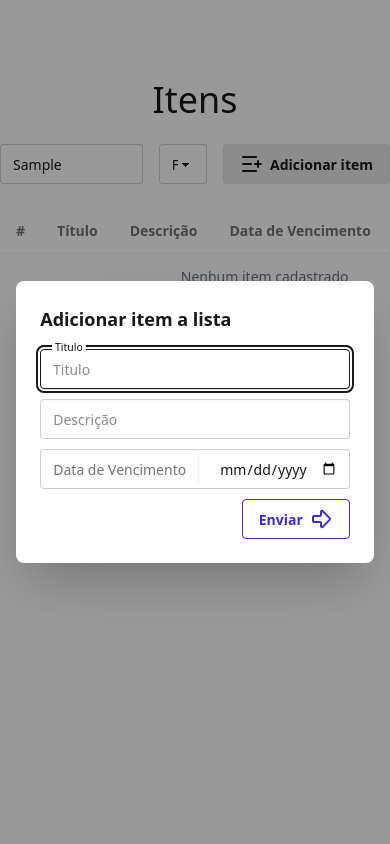
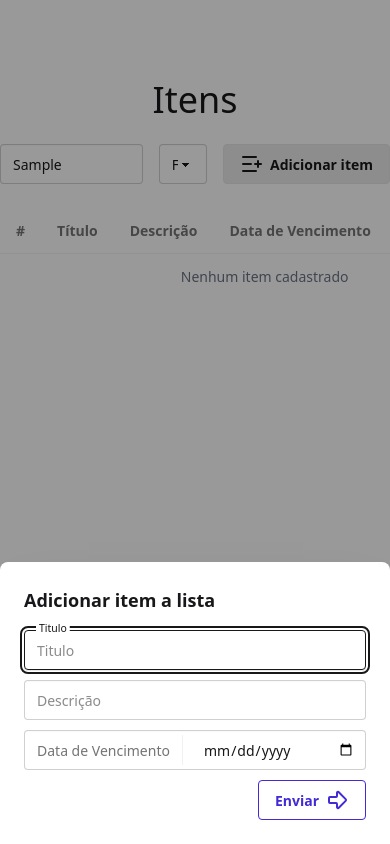
Before and after one commit to LuWroblewski/desafiosenhadigital, a Vue app: page / in a window 390 px wide. Both pictures are taken after typing "Sample" into the empty fields and a click on the button "Adicionar item". Built offline with nearby package versions, Linux system fonts and the light colour scheme.

Commit message:
add responsive

```diff
--- a/src/components/modalAdd/modalAdd.vue
+++ b/src/components/modalAdd/modalAdd.vue
@@ -1,7 +1,7 @@
 <template>
-  <button class="btn btn-soft" @click="openModal"><ListPlus /> Adicionar item</button>
+  <button class="btn btn-soft" onclick="addmodal.showModal()"><ListPlus /> Adicionar item</button>
 
-  <dialog ref="modal" class="modal">
+  <dialog id="addmodal" class="modal modal-bottom sm:modal-middle">
     <div class="modal-box">
       <h3 class="text-lg font-bold">Adicionar item a lista</h3>
       <div class="w-full space-y-2.5 mt-4">
@@ -41,10 +41,6 @@ const description = ref('');
 const data = ref('');
 const modal = ref(null);
 
-function openModal() {
-  modal.value?.showModal();
-}
-
 function addItem() {
   if (!title.value || !description.value || !data.value) {
     alert('Preencha todos os campos!');
@@ -65,6 +61,6 @@ function addItem() {
   description.value = '';
   data.value = '';
 
-  modal.value?.close();
+  addmodal.close();
 }
 </script>
```
